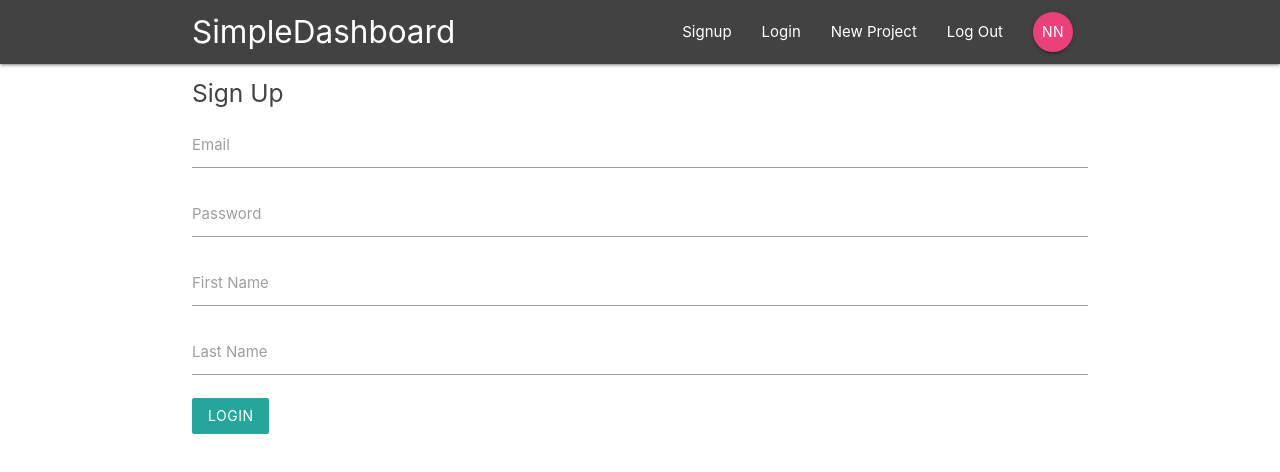
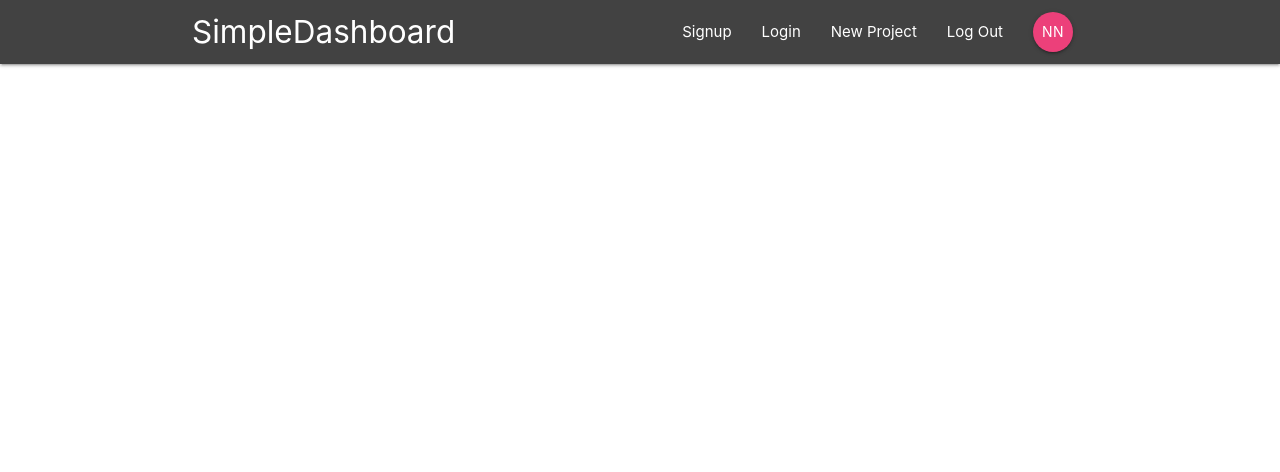
Before and after one commit to minhdpt/simple-dashboard, a React (Create React App) app: page /signout in a window 1280 px wide. Shown: the top 472 px of the page. Built offline with nearby package versions, Linux system fonts and the light colour scheme.

Commit message:
- added navlink (https://www.youtube.com/watch?v=nFKZBeLWJm0&list=PL4cUxeGkcC9iWstfXntcj8f-dFZ4UtlN3&index=10).

```diff
--- a/src/App.js
+++ b/src/App.js
@@ -16,7 +16,7 @@ function App() {
           <Route exact path='/' component={Dashboard} />
           <Route path='/project/:id' component={ProjectDetails} />
           <Route path='/signin' component={SignIn} />
-          <Route path='/signout' component={SignUp} />
+          <Route path='/signup' component={SignUp} />
           <Route path='/create' component={CreateProject} />
         </Switch>
       </div>
--- a/src/components/layout/SignedInLinks.js
+++ b/src/components/layout/SignedInLinks.js
@@ -4,7 +4,7 @@ import { NavLink } from 'react-router-dom'
 const SignedInLinks = () => {
     return (
         <ul className="right">
-            <li><NavLink to='/'> New Project</NavLink></li>
+            <li><NavLink to='/create'> New Project</NavLink></li>
             <li><NavLink to='/'> Log Out</NavLink></li>
             <li><NavLink to='/' className='btn btn-floating pink lighten-1'>NN</NavLink></li>
         </ul>
--- a/src/components/layout/SingedOutLinks.js
+++ b/src/components/layout/SingedOutLinks.js
@@ -4,8 +4,8 @@ import { NavLink } from 'react-router-dom'
 const SingedOutLinks = () => {
     return (
         <ul className="right">
-            <li><NavLink to='/'>Signup</NavLink></li>
-            <li><NavLink to='/'>Login</NavLink></li>
+            <li><NavLink to='/signup'>Signup</NavLink></li>
+            <li><NavLink to='/signin'>Login</NavLink></li>
         </ul>
     )
 }
```
